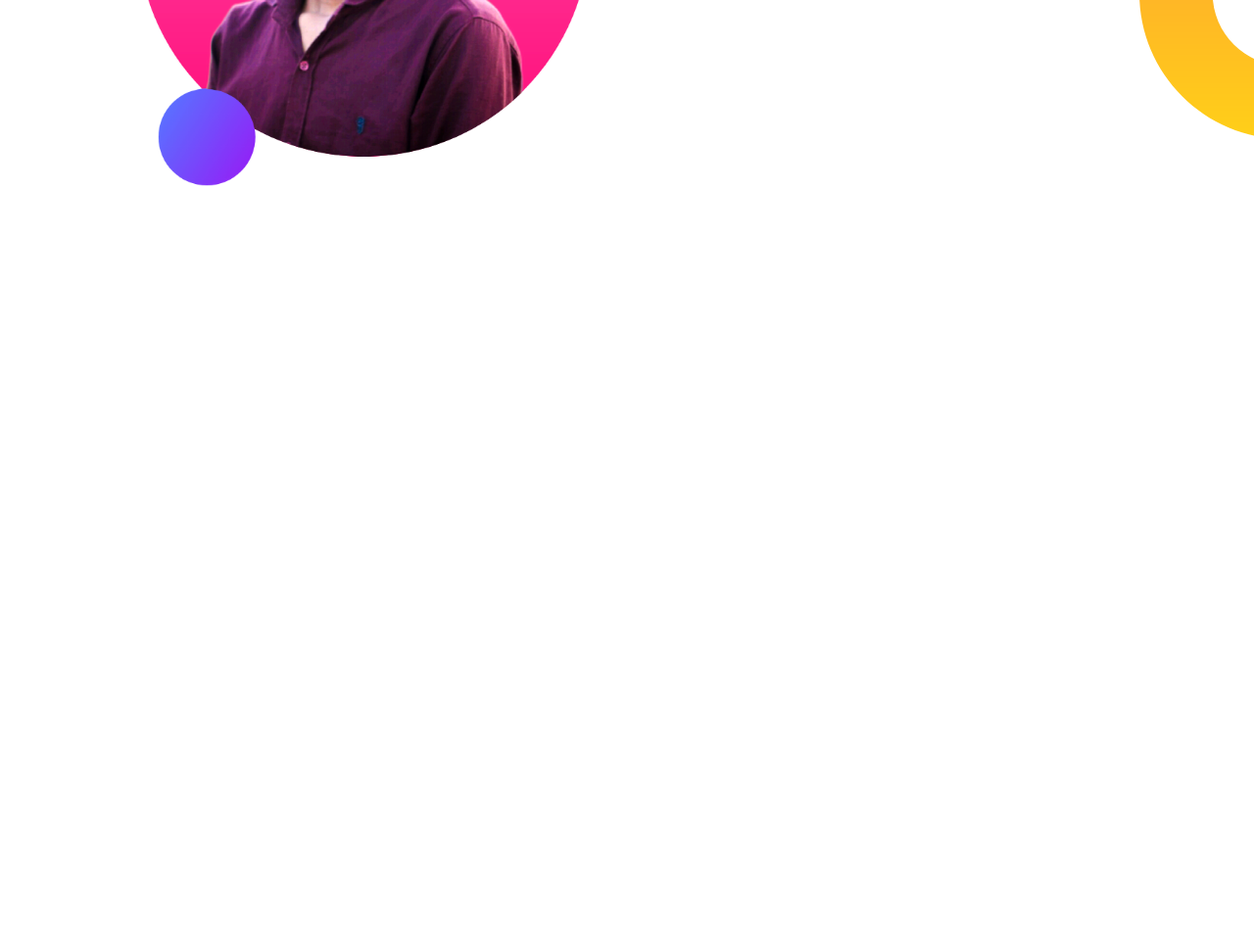
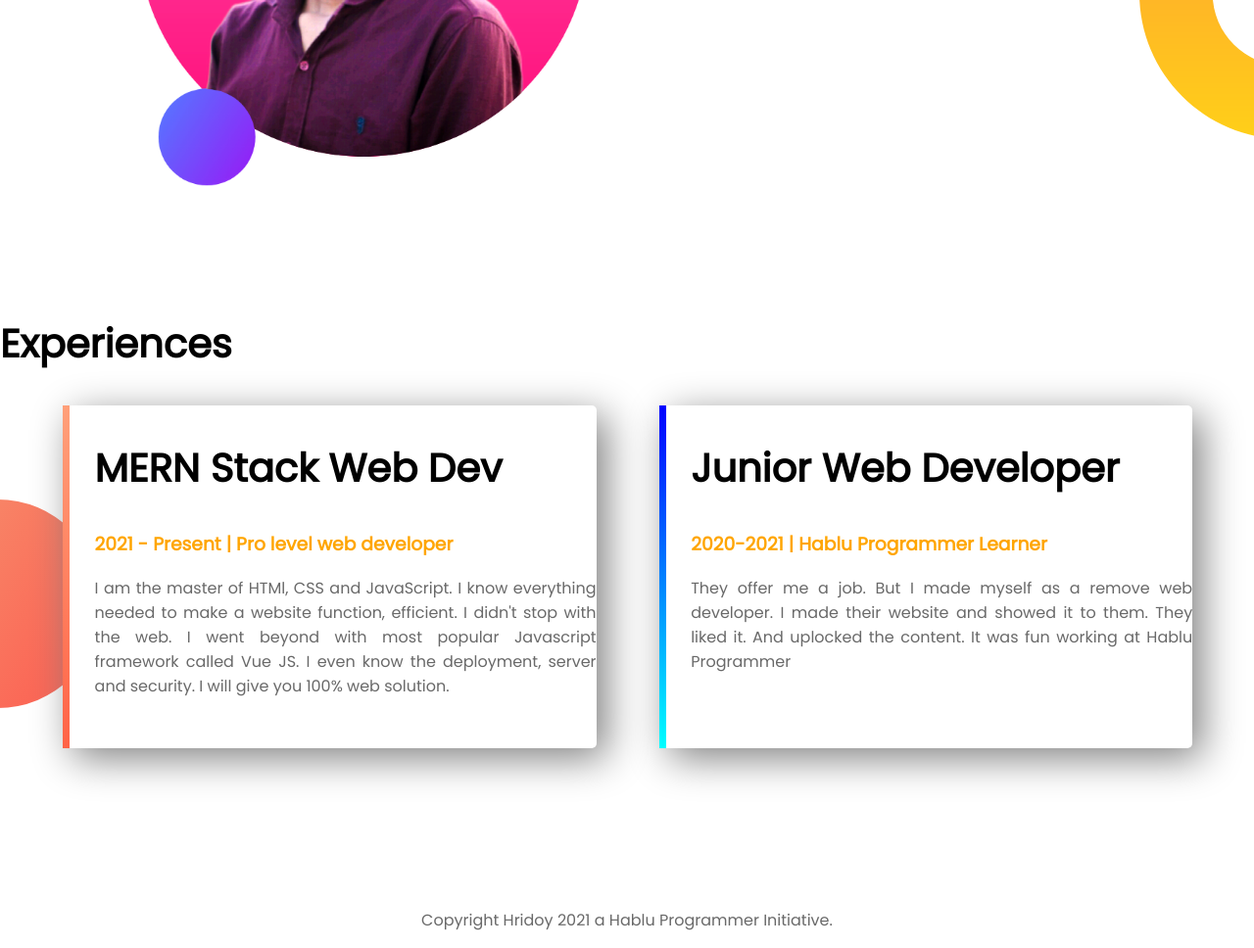
Before and after one commit to Hridoy514/portfolio-project, a plain HTML site: page index.html in a window 1280 px wide. Shown: the part 892-1860 px from the top of the page at 98% size. Before the commit the page ends 1180 px from the top, so only its background shows below. Drawn offline with Linux system fonts and the light colour scheme.

Commit message:
website done

```diff
--- a/index.html
+++ b/index.html
@@ -10,10 +10,11 @@
     <style> @import url('https://fonts.googleapis.com/css2?family=Poppins&display=swap'); </style>
 </head>
 <body>
+<!-- frist section start -->
    <section class="top-side-banner">
     <div class="half-width">
         <h1>Welcome To</h1>
-        <h1><span class="name-color">Hridoy</span> Website</h1>
+        <h1><span class="orange-color">Hridoy</span> Website</h1>
         <h3>Professional Web Developer</h3>
         <p>I'm a web developer with a focus on the MERN stack, but still exploring other technologies and frameworks that catch my interest! if you're looking for a developer to add to your team, I'd love to hear from you!</p>
         <a class="link-button" target="_blank" href="https://www.linkedin.com/in/md-hridoy-768844214">HIRE ME</a>
@@ -22,6 +23,8 @@
         <img src="img/image 35.png" alt="Reload No Internet Connection">
     </div>
    </section>
+   <!-- frist section start end -->
+<!-- second section start -->
    <section class="dream-area">
     <div class="half-width">
         <img src="img/my-bg20.png" alt="">
@@ -32,7 +35,24 @@
         <p>I already learned the basic HTML and CSS. I can build any simple website. I can even teach my grandma how to make simple website. My goal is too high and learn advanced topics.</p>
         <a class="link-button" target="_blank" href="https://www.linkedin.com/in/md-hridoy-768844214"> DOWNLOAD RESUME</a>
     </div>
-
    </section>
+   <!-- second section end -->
+   <!-- third section start -->
+   <section class="experiences-area">
+    <h2>Experiences</h2>
+    <div id="full-stack" class="half-width  single-experience">
+        <h2>MERN Stack Web Dev</h2>
+        <h3 class="orange-color">2021 - Present | Pro level web developer</h3>
+        <p class="p">I am the master of HTMl, CSS and JavaScript. I know everything needed to make a website function, efficient. I didn't stop with the web. I went beyond with most popular Javascript framework called Vue JS. I even know the deployment, server and security. I will give you 100% web solution.</p>
+    </div>
+    <div id="full-border" class="half-width single-experience">
+        <h2>Junior Web Developer</h2>
+        <h3 class="orange-color">2020-2021 | Hablu Programmer Learner</h3>
+        <p class="p">They offer me a job. But I made myself as a remove web developer. I made their website and showed it to them. They liked it. And uplocked the content. It was fun working at Hablu Programmer</p>
+    </div>
+   </section>
+   <footer>
+    <p>Copyright Hridoy 2021 a Hablu Programmer Initiative.</p>
+   </footer>
 </body>
 </html>
--- a/style.css
+++ b/style.css
@@ -5,7 +5,7 @@ body{
 h1{
     font-size: 50px;
 }
-.name-color{
+.orange-color{
     color: orange;
 }
 .half-width{
@@ -45,3 +45,30 @@ p{
     background-repeat: no-repeat;
     background-position: right;
 }
+.single-experience{
+    box-shadow: 10px 10px 40px gray;
+    height: 70%;
+    border-radius: 5px;
+    background-color: white;
+}
+.experiences-area{
+    background-image: url(img/exp-bg.png);
+    background-repeat: no-repeat;
+    background-position: left;
+}
+#full-stack{
+    border-left: 7px solid orange;
+    border-image: linear-gradient(180deg, lightSalmon, tomato);
+    border-image-slice: 1;
+}
+#full-border{
+    border-left: 7px solid orange;
+    border-image: linear-gradient(180deg, blue, cyan);
+    border-image-slice: 1;
+}
+.p{
+    text-align: justify;
+}
+footer p{
+    text-align: center;
+}
```
